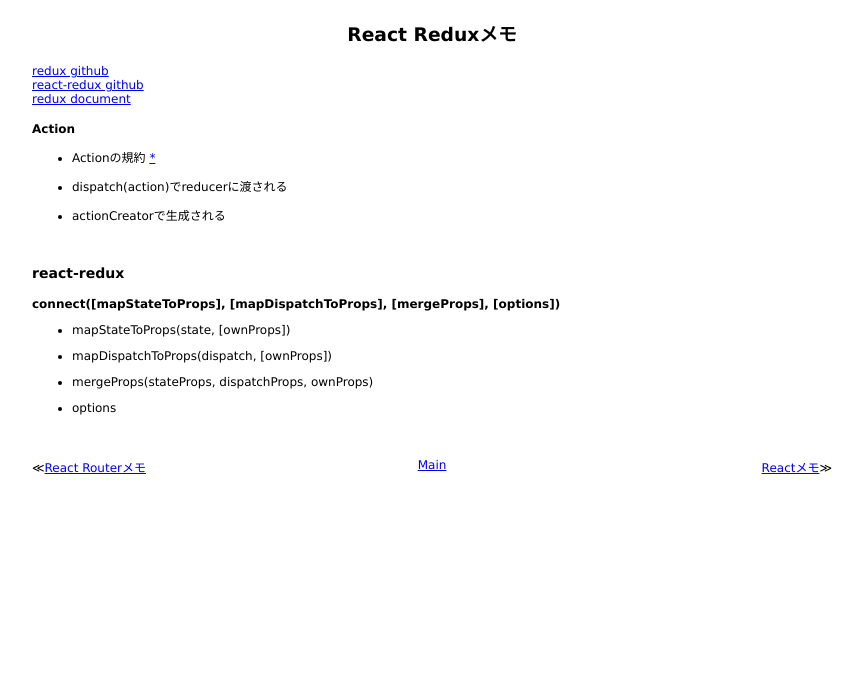
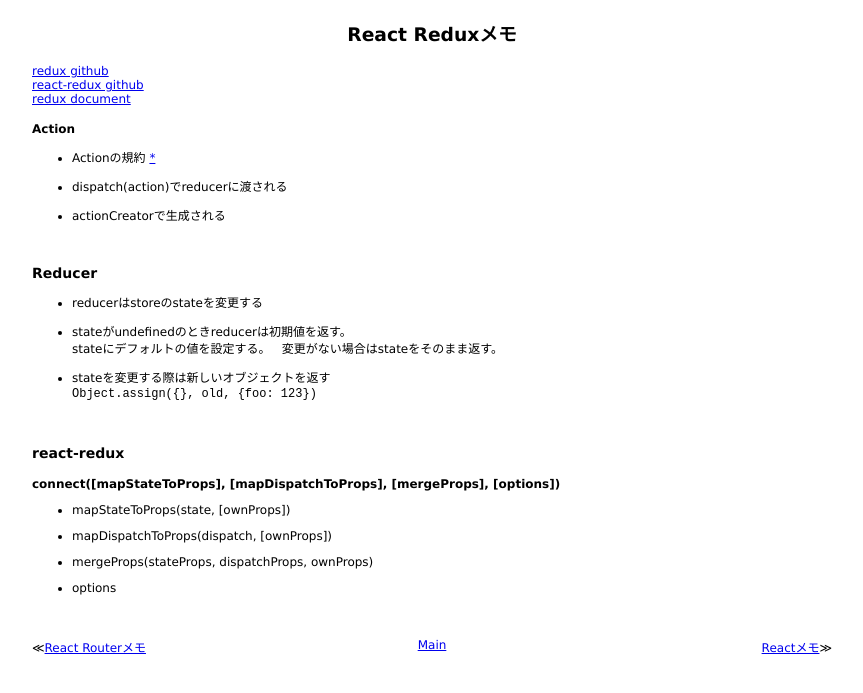
Before and after one commit to 38elements/38elements.github.com, a Jekyll site: the page built from _posts/2017-04-29-react-redux.md, in a window 1280 px wide. Shown: the top 693 px of the page, without its empty margins (208-1071 px from the left). Built offline with Jekyll 4.4.1, drawn with Linux system fonts in a browser that asks for light colours.

Commit message:
Update 2017-04-29-react-redux.md

```diff
--- a/_posts/2017-04-29-react-redux.md
+++ b/_posts/2017-04-29-react-redux.md
@@ -14,6 +14,18 @@ title: React Reduxメモ
 
 * actionCreatorで生成される
 
+<br>
+
+### Reducer
+
+* reducerはstoreのstateを変更する
+
+* stateがundefinedのときreducerは初期値を返す。
+stateにデフォルトの値を設定する。
+変更がない場合はstateをそのまま返す。
+
+* stateを変更する際は新しいオブジェクトを返す
+`Object.assign({}, old, {foo: 123})`
 
 <br>
 
```
